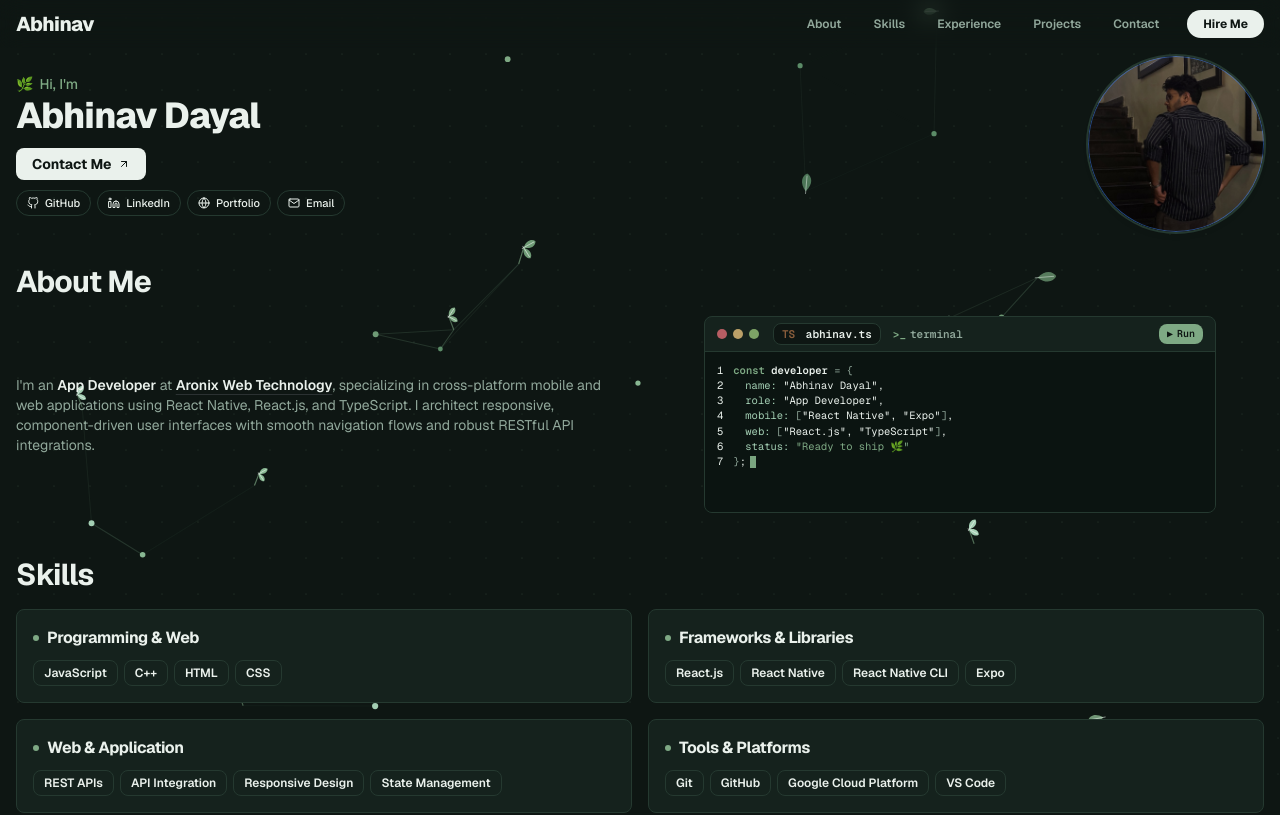
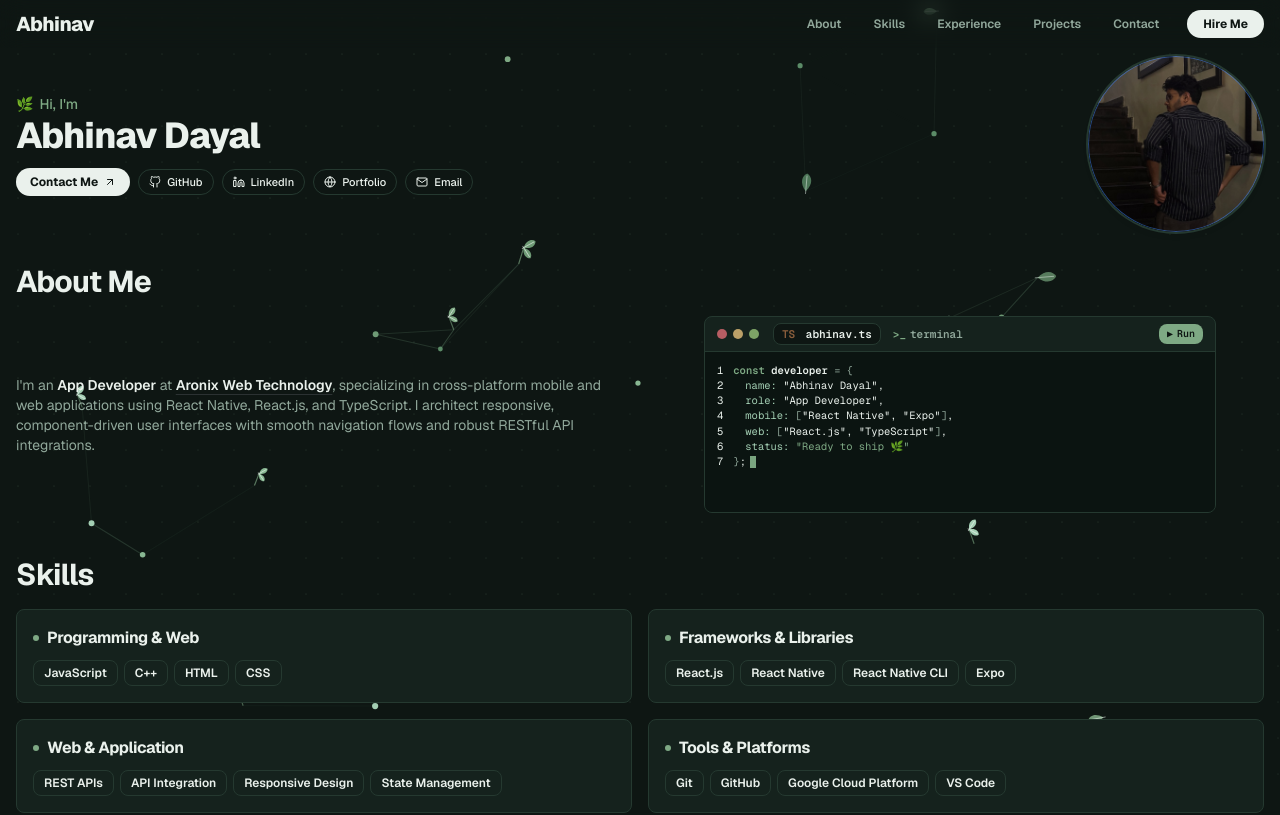
Before and after one commit to AbhinavXDayal/Portfolio, a React (Vite) app: page / in a window 1280 px wide. Shown: the top 815 px of the page. Built offline with nearby package versions, Linux system fonts and the light colour scheme.

Commit message:
Place Contact Me button inline with social link pills in Hero

```diff
--- a/src/components/sections/Hero.tsx
+++ b/src/components/sections/Hero.tsx
@@ -24,14 +24,14 @@ export const Hero: React.FC = () => {
           </h1>
 
           {/* Action Buttons & Social Links */}
-          <div className="flex flex-wrap items-center justify-center lg:justify-start gap-2.5 mb-2.5">
+          <div className="flex flex-wrap items-center justify-center lg:justify-start gap-2 text-[11px] font-medium">
             <a
               href="#contact"
               onClick={(e) => {
                 e.preventDefault();
                 scrollToContact();
               }}
-              className="bg-[var(--primary)] text-[var(--primary-foreground)] font-bold px-4 py-1.5 rounded-[var(--radius)] text-xs sm:text-sm hover:opacity-90 transition-all shadow-xs inline-flex items-center gap-1.5 cursor-pointer"
+              className="bg-[var(--primary)] text-[var(--primary-foreground)] font-bold px-3.5 py-1.5 rounded-full text-xs hover:opacity-90 transition-all shadow-xs inline-flex items-center gap-1.5 cursor-pointer"
             >
               Contact Me{" "}
               <svg
@@ -50,10 +50,7 @@ export const Hero: React.FC = () => {
                 <polyline points="7 7 17 7 17 17"></polyline>
               </svg>
             </a>
-          </div>
 
-          {/* Social Links Pills */}
-          <div className="flex flex-wrap items-center justify-center lg:justify-start gap-1.5 text-[11px] font-medium">
             <a
               href="https://github.com/AbhinavXDayal"
               target="_blank"
```
